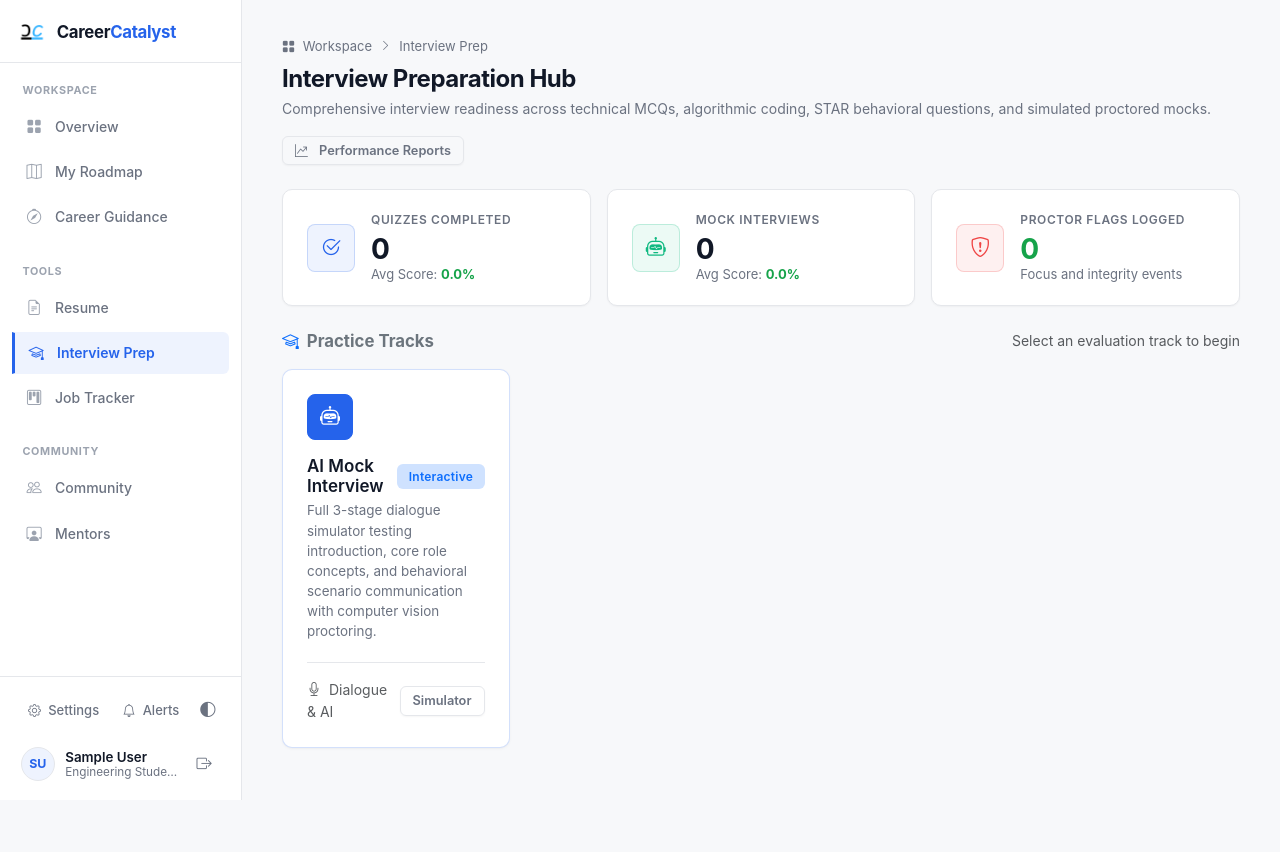
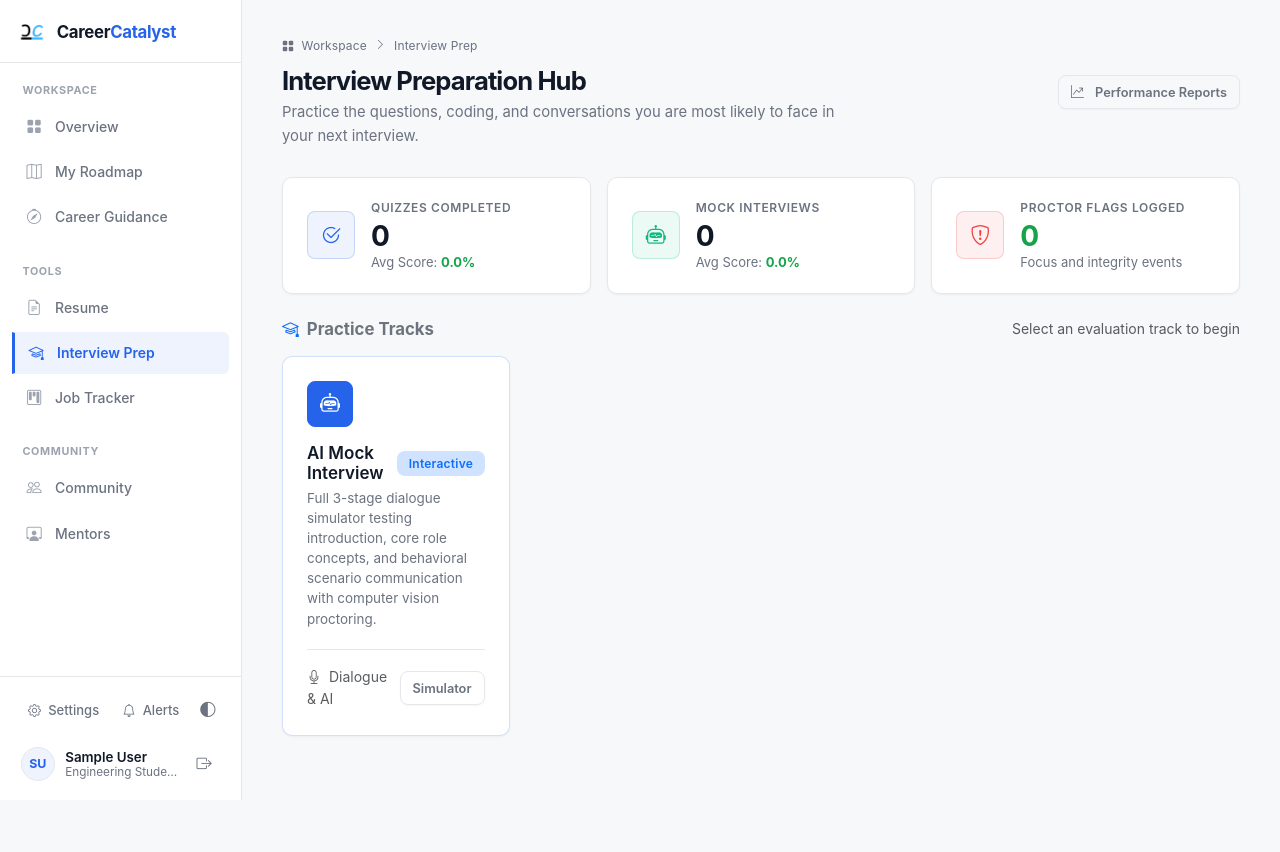
Before and after one commit to Syedfarhan078/Career-Catalyst-Django, a Django app: page /interviews/ in a window 1280 px wide. After the commit the page ends 800 px from the top, so only its background shows below. Run offline with Django 5.2, Linux system fonts and the light colour scheme; the visitor is signed in with stand-in values (Sample User, id 1); data that the repository does not hold is empty; some libraries are stand-ins or nearby versions.

Commit message:
Unify workspace frontend design
Co-authored-by: Copilot App <223556219+Copilot@users.noreply.github.com>

```diff
--- a/static/css/dashboard.css
+++ b/static/css/dashboard.css
@@ -1047,7 +1047,7 @@ html[data-theme='dark'] .dash-logout-mobile-btn:active,
     font-weight: 600;
     line-height: 1.4;
     padding: 0.45rem 1.15rem;
-    border-radius: var(--dash-radius-sm, 6px);
+    border-radius: var(--dash-radius, 8px);
     text-decoration: none;
     cursor: pointer;
     border: 1px solid transparent;
@@ -1203,7 +1203,87 @@ html[data-theme='dark'] .dash-logout-mobile-btn:active,
 
 /* Neutralize oversized pill and glowing box-shadow inside dash-shell */
 .dash-shell .rounded-pill {
-    border-radius: var(--dash-radius-sm, 6px) !important;
+    border-radius: var(--dash-radius, 8px) !important;
+}
+
+/* --------------------------------------------------------------------------
+   13. SHARED PAGE HIERARCHY & SURFACE LANGUAGE
+   -------------------------------------------------------------------------- */
+.dash-shell .resume-page-header,
+.dash-shell .interview-page-header,
+.dash-shell .roadmap-page-header,
+.dash-shell .guidance-page-header {
+    margin-bottom: 1.75rem;
+}
+
+.dash-shell .resume-page-title,
+.dash-shell .interview-page-title,
+.dash-shell .roadmap-page-title,
+.dash-shell .guidance-page-title {
+    color: var(--dash-text);
+    font-size: clamp(1.6rem, 2vw, 2rem);
+    font-weight: 700;
+    letter-spacing: -0.035em;
+    line-height: 1.15;
+    margin-bottom: 0.4rem;
+}
+
+.dash-shell .resume-page-subtitle,
+.dash-shell .interview-page-subtitle,
+.dash-shell .roadmap-page-subtitle,
+.dash-shell .guidance-page-subtitle {
+    color: var(--dash-text-muted);
+    font-size: 0.925rem;
+    line-height: 1.6;
+    max-width: 62ch;
+}
+
+.dash-shell .resume-breadcrumb,
+.dash-shell .interview-breadcrumb,
+.dash-shell .roadmap-breadcrumb,
+.dash-shell .guidance-breadcrumb {
+    font-size: 0.75rem;
+    letter-spacing: 0.01em;
+    margin-bottom: 0.65rem;
+}
+
+.dash-shell .hub-card,
+.dash-shell .interview-stat-card,
+.dash-shell .interview-track-card,
+.dash-shell .roadmap-hero-card,
+.dash-shell .dash-panel-card {
+    border-radius: var(--dash-radius-lg, 10px);
+    box-shadow: var(--dash-shadow-card);
+    transition: border-color 0.18s ease, box-shadow 0.18s ease, transform 0.18s ease;
+}
+
+.dash-shell .hub-card:hover,
+.dash-shell .interview-stat-card:hover,
+.dash-shell .interview-track-card:hover,
+.dash-shell .roadmap-hero-card:hover,
+.dash-shell .dash-panel-card:hover {
+    border-color: var(--dash-border-strong);
+    box-shadow: 0 8px 20px rgba(15, 23, 42, 0.06);
+}
+
+.dash-shell .dash-btn,
+.dash-shell .dash-btn-primary,
+.dash-shell .dash-btn-secondary,
+.dash-shell .dash-btn-outline {
+    min-height: 40px;
+}
+
+.dash-shell .dash-btn-sm,
+.dash-shell .dash-btn-xs {
+    min-height: 34px;
+}
+
+html[data-theme='dark'] .dash-shell .hub-card:hover,
+html[data-theme='dark'] .dash-shell .interview-stat-card:hover,
+html[data-theme='dark'] .dash-shell .interview-track-card:hover,
+html[data-theme='dark'] .dash-shell .roadmap-hero-card:hover,
+html[data-theme='dark'] .dash-shell .dash-panel-card:hover {
+    box-shadow: 0 8px 20px rgba(0, 0, 0, 0.28);
 }
 
 /* Standardize Bootstrap outline buttons inside dash-shell in Dark Mode */
--- a/templates/interviews/hub.html
+++ b/templates/interviews/hub.html
@@ -53,7 +53,7 @@
                     </div>
                     <h1 class="interview-page-title">Interview Preparation Hub</h1>
                     <p class="interview-page-subtitle">
-                        Comprehensive interview readiness across technical MCQs, algorithmic coding, STAR behavioral questions, and simulated proctored mocks.
+                        Practice the questions, coding, and conversations you are most likely to face in your next interview.
                     </p>
                 </div>
                 <div class="d-flex align-items-center gap-2">
--- a/templates/resume/resume_list.html
+++ b/templates/resume/resume_list.html
@@ -65,7 +65,7 @@
                     </nav>
                     <h1 class="resume-page-title">Resume Hub</h1>
                     <p class="resume-page-subtitle">
-                        Build recruiter-ready curriculum vitae and evaluate them against deterministic ATS benchmarks.
+                        Build a clear, focused resume and get useful feedback before you apply.
                     </p>
                 </div>
                 <div class="d-flex align-items-center gap-2 flex-wrap">
--- a/templates/roadmaps/path_list.html
+++ b/templates/roadmaps/path_list.html
@@ -56,7 +56,7 @@
                     <div>
                         <h1 class="roadmap-page-title">Learning Roadmaps</h1>
                         <p class="roadmap-page-subtitle">
-                            Structured, week-by-week curricula designed to develop core competencies for engineering careers.
+                            Practical, week-by-week learning paths to help you build the skills for your next engineering role.
                         </p>
                     </div>
                     {% if target_career %}
```
